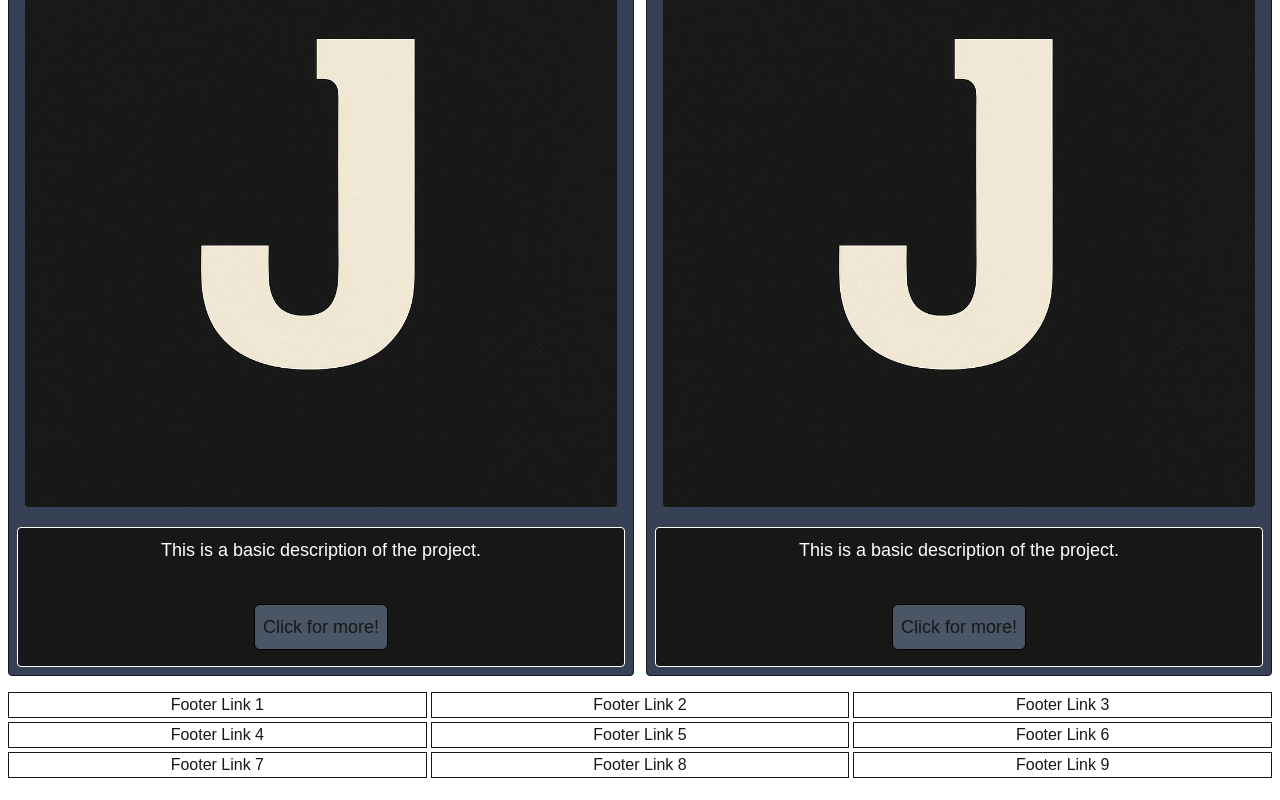
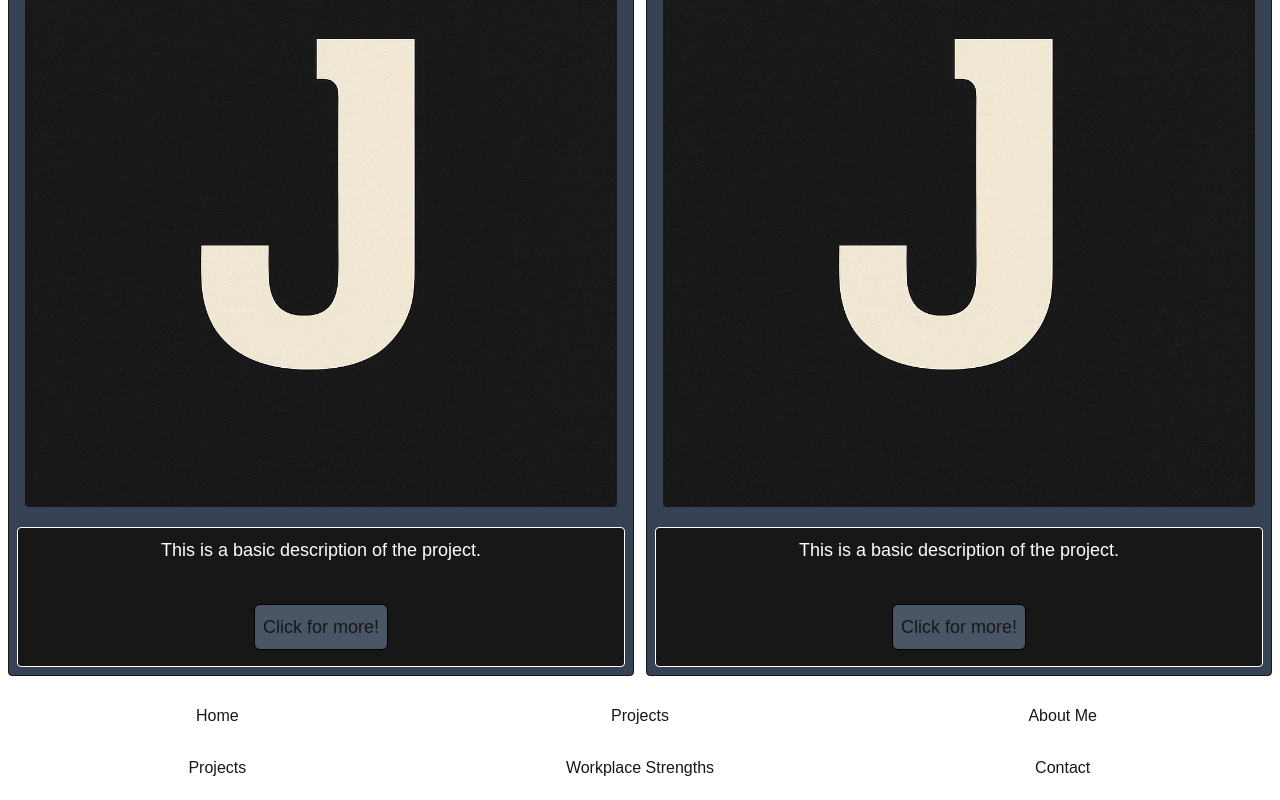
Before and after one commit to Jameshuff95/portfolio25, a Next.js app: page / in a window 1280 px wide. Shown: the part 1694-2494 px from the top of the page. Built offline with nearby package versions, Linux system fonts and the light colour scheme.

Commit message:
added real content to home page dropdowns

```diff
--- a/app/_components/DropDowns.tsx
+++ b/app/_components/DropDowns.tsx
@@ -42,8 +42,12 @@ export const Dropdowns = () => {
                 >
                   {dropdown.info?.map((item) => (
                     <div key={item.id} className="m-2">
-                      <p className="text-2xl">{item.title}</p>
-                      <p className="text-xl">{item.description}</p>
+                      <p className="text-2xl underline">{item.title}:</p>
+
+                      <br />
+                      <em>
+                        <p className="text-xl">- {item.description}</p>
+                      </em>
                     </div>
                   ))}
                 </div>
--- a/app/_components/Footer.tsx
+++ b/app/_components/Footer.tsx
@@ -11,7 +11,7 @@ const Footer = () => {
             key={footerLink.id}
             aria-label={footerLink.ariaLabel}
             href={footerLink.href}
-            className="border flex justify-center items-center text-center"
+            className=" flex justify-center items-center text-center p-3"
           >
             {footerLink.title}
           </Link>
--- a/app/_components/MobileMenu.tsx
+++ b/app/_components/MobileMenu.tsx
@@ -5,11 +5,11 @@ import { MobileMenuProps } from '../_types/types';
 
 const MobileMenu: React.FC<MobileMenuProps> = ({ closeMenu }) => {
   return (
-    <ul className="text-foreground flex flex-col justify-evenly border-5 border-red-800 h-screen w-4/5 z-20 bg-gradient-to-r from-purple-400 to-red-600 text-background z-[99] fixed">
+    <ul className="text-foreground flex flex-col justify-evenly border-5 border-red-800 h-screen w-4/5 z-20 bg-gradient-to-r from-black via-gray-700 to-white text-background z-[99] fixed">
       {navLinks.map((navLink) => (
         <Link key={navLink.id} href={navLink.href}>
           <li
-            className="text-background border border-transparent p-2 cursor-pointer text-4xl font-bold"
+            className="text-background border border-transparent p-2 cursor-pointer text-4xl text-foreground font-bold"
             onClick={closeMenu}
           >
             {navLink.title}
--- a/app/_links/links.ts
+++ b/app/_links/links.ts
@@ -29,56 +29,38 @@ export const navLinks: NavLink[] = [
 export const footerLinks: FooterLink[] = [
   {
     id: 1,
-    ariaLabel: 'Footer Link 1',
+    ariaLabel: 'Home',
     href: '/',
-    title: 'Footer Link 1',
+    title: 'Home',
   },
   {
     id: 2,
-    ariaLabel: 'Footer Link 2',
+    ariaLabel: 'Projects',
     href: '/',
-    title: 'Footer Link 2',
+    title: 'Projects',
   },
   {
     id: 3,
-    ariaLabel: 'Footer Link 3',
+    ariaLabel: 'About Me',
     href: '/',
-    title: 'Footer Link 3',
+    title: 'About Me',
   },
   {
     id: 4,
-    ariaLabel: 'Footer Link 4',
+    ariaLabel: 'Acheivements',
     href: '/',
-    title: 'Footer Link 4',
+    title: 'Projects',
   },
   {
     id: 5,
-    ariaLabel: 'Footer Link 5',
+    ariaLabel: 'Workplace Strengths',
     href: '/',
-    title: 'Footer Link 5',
+    title: 'Workplace Strengths',
   },
   {
     id: 6,
-    ariaLabel: 'Footer Link 6',
+    ariaLabel: 'Contact',
     href: '/',
-    title: 'Footer Link 6',
-  },
-  {
-    id: 7,
-    ariaLabel: 'Footer Link 7',
-    href: '/',
-    title: 'Footer Link 7',
-  },
-  {
-    id: 8,
-    ariaLabel: 'Footer Link 8',
-    href: '/',
-    title: 'Footer Link 8',
-  },
-  {
-    id: 9,
-    ariaLabel: 'Footer Link 9',
-    href: '/',
-    title: 'Footer Link 9',
+    title: 'Contact',
   },
 ];
--- a/app/_lists/lists.tsx
+++ b/app/_lists/lists.tsx
@@ -34,6 +34,7 @@ export const introPhrases: IntroProps[] = [
   },
 ];
 
+// Goals
 export const introDropdowns: IntroProps[] = [
   {
     id: 1,
@@ -41,60 +42,70 @@ export const introDropdowns: IntroProps[] = [
     info: [
       {
         id: 1,
-        title: 'About Title 1',
-        description: 'This is a description.',
+        title: 'Advance My Technical Versatility',
+        description:
+          'Continue expanding my skill set by learning backend technologies and deepening understanding of scalable architecture to build more complete, production-ready applications.',
       },
       {
         id: 2,
-        title: 'About Title 2',
-        description: 'This is a description.',
+        title: 'Elevate Accessibility & User Experience',
+        description:
+          'Prioritize accessibility and semantic structure in every project to deliver inclusive, intuitive experiences for all users.',
       },
       {
         id: 3,
-        title: 'About Title 3',
-        description: 'This is a description.',
+        title: 'Optimize for Modularity and Reusability',
+        description:
+          'Create robust, reusable components and hooks to support maintainable, scalable codebases across projects.',
       },
     ],
   },
   {
     id: 2,
-    title: 'My Achievements',
+    title: 'My Acheivements',
     info: [
       {
         id: 1,
-        title: 'Achievement 1',
-        description: 'This is a description.',
+        title: 'Fostered Team Growth Through Informal Mentorship',
+        description:
+          'Regularly offered advice and encouragement to coworkers exploring new skills or roles while providing tech guidance, career support, and lighthearted mentorship that strengthened team morale.',
       },
       {
         id: 2,
-        title: 'Achievement 2',
-        description: 'This is a description.',
+        title:
+          'Built a Fully Functional Contact Form with Confirmation Messaging',
+        description:
+          'Developed a production-ready contact form using Next.js and TypeScript, featuring backend email delivery via API integration, real-time confirmation messaging, and clean UX. Deployed through Vercel for optimized performance and scalability.',
       },
       {
         id: 3,
-        title: 'Achievement 3',
-        description: 'This is a description.',
+        title: 'Self-Taught Next.js & TypeScript for Scalable Web Development',
+        description:
+          'Independently learned and implemented Next.js and TypeScript to build modular, production-ready applications featuring: dynamic routing, type safety, and full backend integration.',
       },
     ],
   },
   {
     id: 3,
-    title: 'Other',
+    title: 'Workplace Strengths',
     info: [
       {
         id: 1,
-        title: 'Other 1',
-        description: 'This is a description.',
+        title: 'Collaborative Leadership',
+        description:
+          'Offer advice, foster curiosity, and uplift teammates without needing a title',
       },
       {
         id: 2,
-        title: 'Other 2',
-        description: 'This is a description.',
+        title: 'User Experience Sensitivity',
+        description:
+          'Spot UI/UX flaws that hinder usability, from clumped buttons to inefficient layouts, and suggest actionable improvements.',
       },
       {
         id: 3,
-        title: 'Other 3',
-        description: 'This is a description.',
+        title: 'Emotional Intelligence',
+        description:
+          'Balance good-faith teasing, mentorship, and respectful communication to build trust and a strong team culture.',
       },
     ],
   },
```
